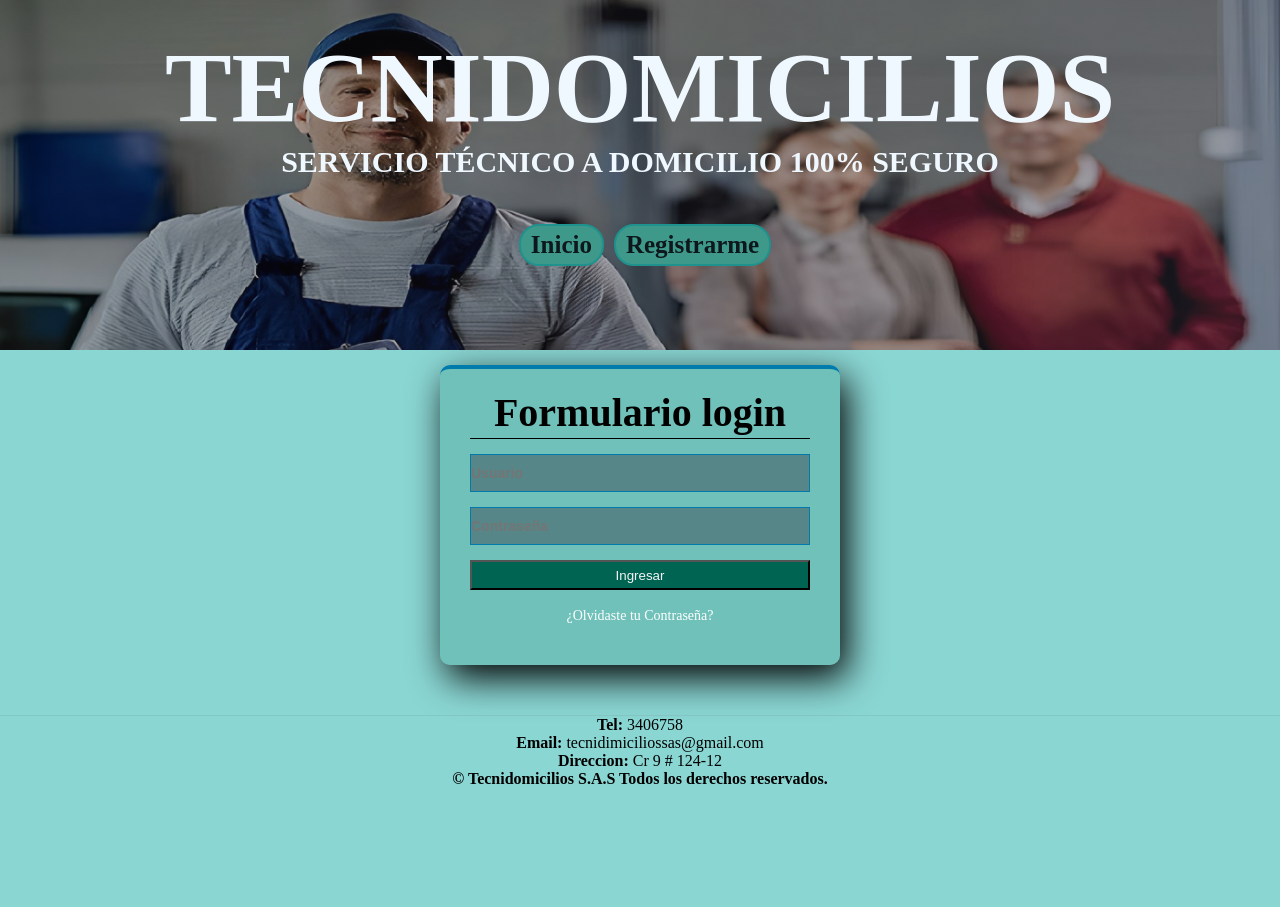
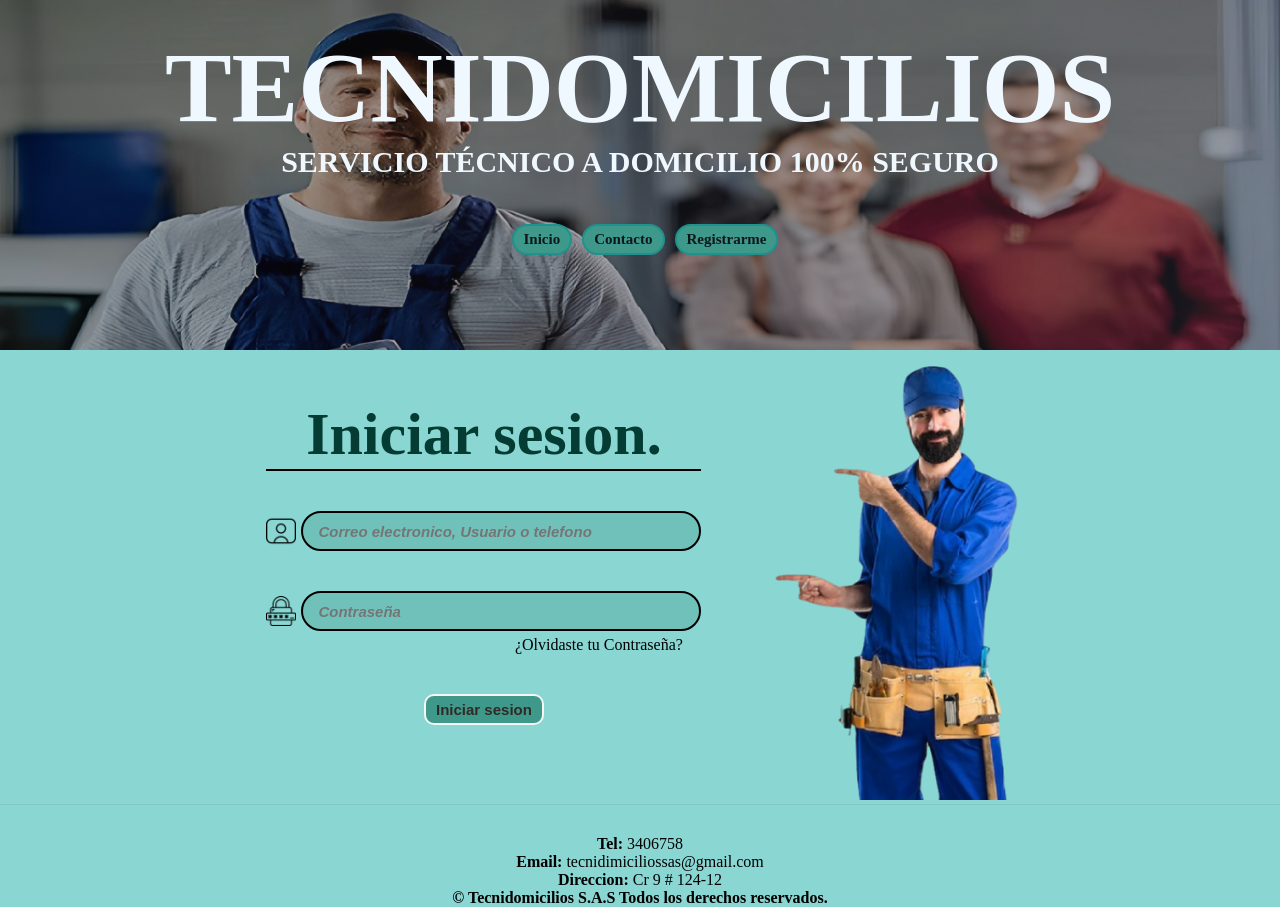
Before and after one commit to Fromacion/prototipo-tecnidomicilios, a PHP site: page /login.html in a window 1280 px wide. Before the commit the page ends 784 px from the top, so only its background shows below. Run offline with PHP 8.4, Linux system fonts and the light colour scheme.

Commit message:
actualizacion pag login

```diff
--- a/css/Estilo_login.css
+++ b/css/Estilo_login.css
@@ -7,6 +7,9 @@ html{
     scroll-behavior: smooth;
     background-color: #20b2ab85;
 }
+
+
+/* SECCION ENCABEZADO */
 
 header{
     text-align: center;
@@ -66,7 +69,7 @@ nav a{
     padding: 5px 10px;
     background-color: rgb(62, 153, 138);
     font-weight: bolder;
-    font-size: 25px;
+    font-size: 15px;
     margin: 5px;
 
 }
@@ -86,66 +89,138 @@ nav a:active{
 }
 
 
-.form-login {
+
+
+
+/* seccion login */
+.login{
+    display: flex;
+    justify-content: center;
+    text-align: center;
+}
+.formulario{
+    margin: 50px;
+}
+
+.formulario h1 {
+    justify-content: center;
+    display: grid;
+    color: rgb(4, 59, 50);
+    text-align: center;
+    font-size: 60px;
+
+    margin-bottom: 15px;
+    border-bottom: 2px solid black;
+}
+
+.img-contac img{
+    height: 450px;
+}
+
+
+.cont-formulario{
+    display: inline-flex;
+    padding: 0px 70px 0px 70px;
+}
+
+
+input{
     width: 400px;
-    height: 300px;
+    height: 40px;
     background-color: rgba(62, 153, 138, 0.34);
-    margin: auto;
-    margin-top: 15px;
-    margin-bottom: 50px;
-    box-shadow: 7px 13px 37px #000;
-    padding: 20px 30px;
-    border-top: 4px solid #017bab;
-    border-radius: 10px;
+    color: white;
+    font-weight: bolder;
+    font-style: italic;
+    font-size: 15px;
+    border-radius: 50px;
+    border: 2px solid black;
+    /* margin-top: 40px; */
+    /* margin-bottom: 5px; */
+    padding: 15px;
 
 }
 
-.form-login h1{
-    text-align: center;
-    height: 50px;
-    border-bottom: 1px solid black;
-    font-size: 40px;
-    margin-bottom: 15px;
+.icono-usuario{
+    width: 30px;
+    height: 30px;
+    margin: 5px 5px 0 0;
+}
+.username{
+    display: flex;
+    justify-content: center;
+    margin: 40px 0
+}
+
+.icono-password{
+    display: flex;
+    width: 30px;
+    height: 30px;
+    margin: 5px 5px 0 0;
+}
+
+.password{
+    display: flex;
+    justify-content: center ;
+    margin: 40px 0 5px 0;
 
 }
 
-.controls {
-    width: 100%;
-    border: 1px solid #017bab;
-    margin-bottom: 15px;
-    padding: 10px 0px;
-    background: #2125;
-    font-size: 14px;
-    font-weight: bold;
+
+.btn-dato{
+    background-color: rgb(62, 153, 138);
+    color: rgba(44, 5, 5, 0.752);
+    text-decoration: none;
+    padding: 5px 10px;
+    margin: 10px;
+    text-align: center;
+    border: 2px solid whitesmoke;
+    border-radius: 10px;
+    font-weight: bolder;
+    cursor: pointer;
+    font-size: 15px;
+    margin-top: 40px;
 }
 
-.buttons{
-    width: 100%;
-    height: 30px;
-    background: rgb(0, 100, 83);
-    border: 1 rgba(100, 30, 50, .5);
-    color: whitesmoke;
-    margin-bottom: 16px;
+.btn-dato:hover{
+    background-color: #20b2ab85;
+    color: rgb(255, 255, 255);
+    border: 2px double #1f928d;
+    transition: .3s;
+    font-size: large;
 }
 
-.form-login p{
-    height: 40px;
-    text-align: center;
+.btn-dato:active{
+    background-color: rgba(137, 43, 226, 0.646);
+    color: rgb(62, 3, 62);
+    border: 2px solid black;
 }
 
-.form-login a{
-    color: white;
+a{
     text-decoration: none;
-    font-size: 14px;
+    color: rgb(0, 0, 0);
+    margin-left: 230px;
 }
 
-.form-login a:hover{
+a:hover{
+    color: rgba(92, 7, 92, 0.408);
     text-decoration: underline;
 
 }
 
+a:active{
+    color: blue;
+}
+
+
+
+
+
+
+
+/* SECCION FOOTER */
+
 .contenedor-footer {
-
+    padding-top: 30px;
     text-align: center;
     text-wrap: balance;
     border-top: 0.2mm solid rgba(78, 77, 77, 0.105);
--- a/index.html
+++ b/index.html
@@ -156,7 +156,7 @@
                     <button type="button" class="btn-dato">Enviar</button>
                 </form>
                 <div class="img-contac">
-                    <img  src="img/[removal.ai]_a716a033-7c0c-41da-b749-4440b47206ea-fontanero-que-senala-lateral_1368-587.png" alt="fontanero contactanos reparaciones deja tu mensaje">
+                    <img  src="img/[removal.ai]fontanero-hacer-telefono-gesto.png" alt="fontanero contactanos reparaciones deja tu mensaje">
                 </div>
 
 
--- a/login.html
+++ b/login.html
@@ -17,33 +17,36 @@
       <h1 class="titulo">TECNIDOMICILIOS</h1>
       <h2 class="titulo">SERVICIO TÉCNICO A DOMICILIO 100% SEGURO</h2>
       <nav>
-        <a href="index.html">Inicio</a>
-        <a href="#contacto">Registrarme</a>
+        <a href="index.html#inicio">Inicio</a>
+        <a href="index.html#contacto">Contacto</a>
+        <a href="#registro">Registrarme</a>
       </nav>
 
     </header>
 
     <main>
-      <section class="form-login">
-        <h1>Formulario login</h1>
-        <input
-          class="controls"
-          type="text"
-          name="Usuario"
-          value=""
-          placeholder="Usuario"
-        />
-        <input
-          class="controls"
-          type="password"
-          name="Contraseña"
-          value=""
-          placeholder="Contraseña"
-        />
-        <input class="buttons" type="submit" name="" value="Ingresar" />
-        <p>
-        <a href="#">¿Olvidaste tu Contraseña?</a></p>
-      </section>
+      <section class="login">
+        <div class="cont-formulario">
+            <form class="formulario">
+                <h1>Iniciar sesion.</h1>
+                <div class="username">
+                  <img class="icono-usuario" src="img/iconos/picpeople_9291864.png" alt="">
+                  <input class="dato" type="text" placeholder="Correo electronico, Usuario o telefono "><br>
+              </div>
+              <div class="password">
+                <img class="icono-password" src="img/iconos/padlock_3257787.png" alt="">
+                <input class="dato" type="text" placeholder="Contraseña"><br>
+
+              </div>
+              <div class="links">
+                <a href="#">¿Olvidaste tu Contraseña?</a><br>
+                <button type="button" class="btn-dato">Iniciar sesion</button>
+              </div>
+            </form>
+            <div class="img-contac">
+                <img  src="img/[removal.ai]fontanero-que-senala-lateral_1368-587.png" alt="fontanero contactanos reparaciones deja tu mensaje">
+            </div>
+        </div>
     </main>
     <footer>
       <div class="contenedor-footer">
```
Also changed, not shown: css/estilos.css (+8 -1 lines), img/[removal.ai]fontanero-hacer-telefono-gesto.png (added), img/[removal.ai]fontanero-que-senala-lateral_1368-587.png (renamed from img/[removal.ai]_a716a033-7c0c-41da-b749-4440b47206ea-fontanero-que-senala-lateral_1368-587.png), img/iconos/padlock_3257787.png (added), img/iconos/picpeople_9291864.png (added).
